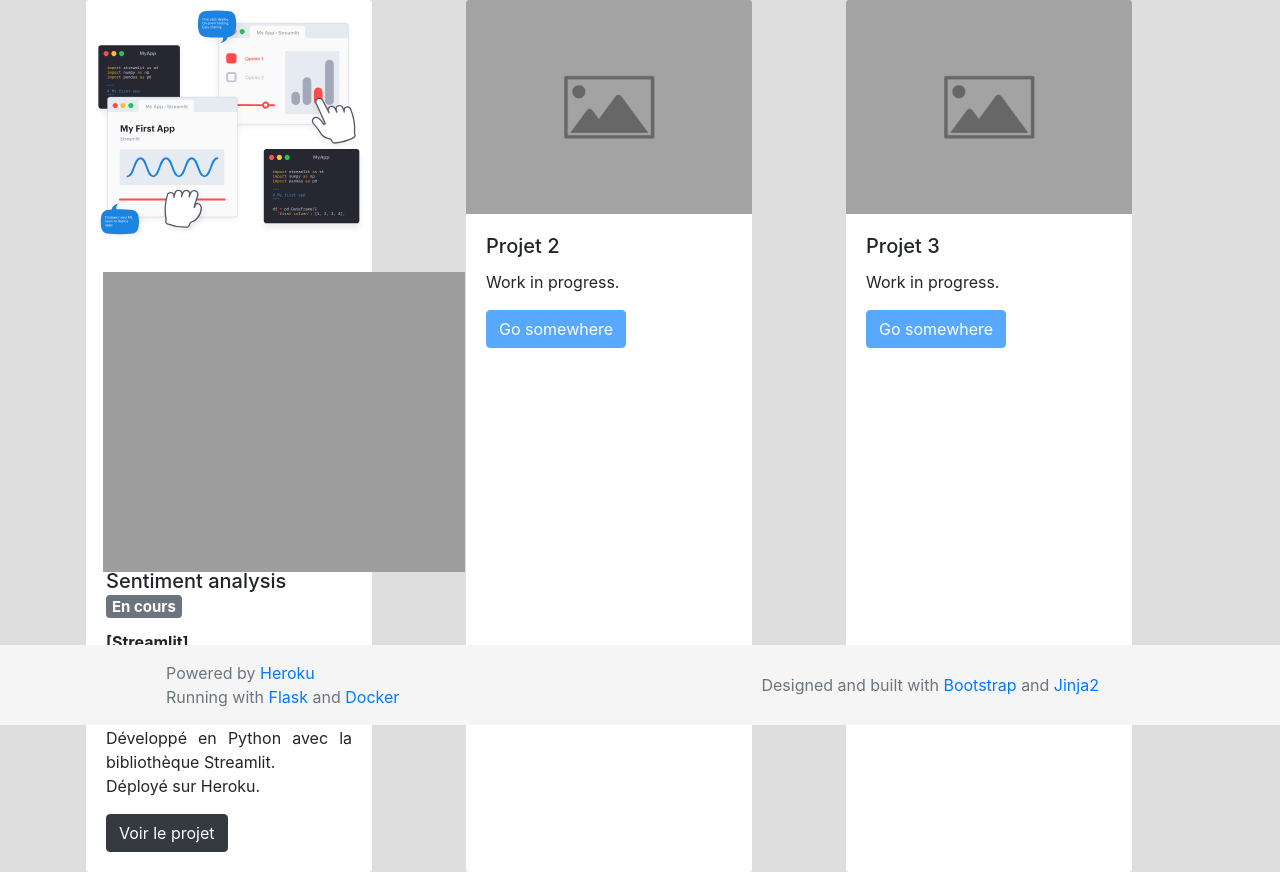
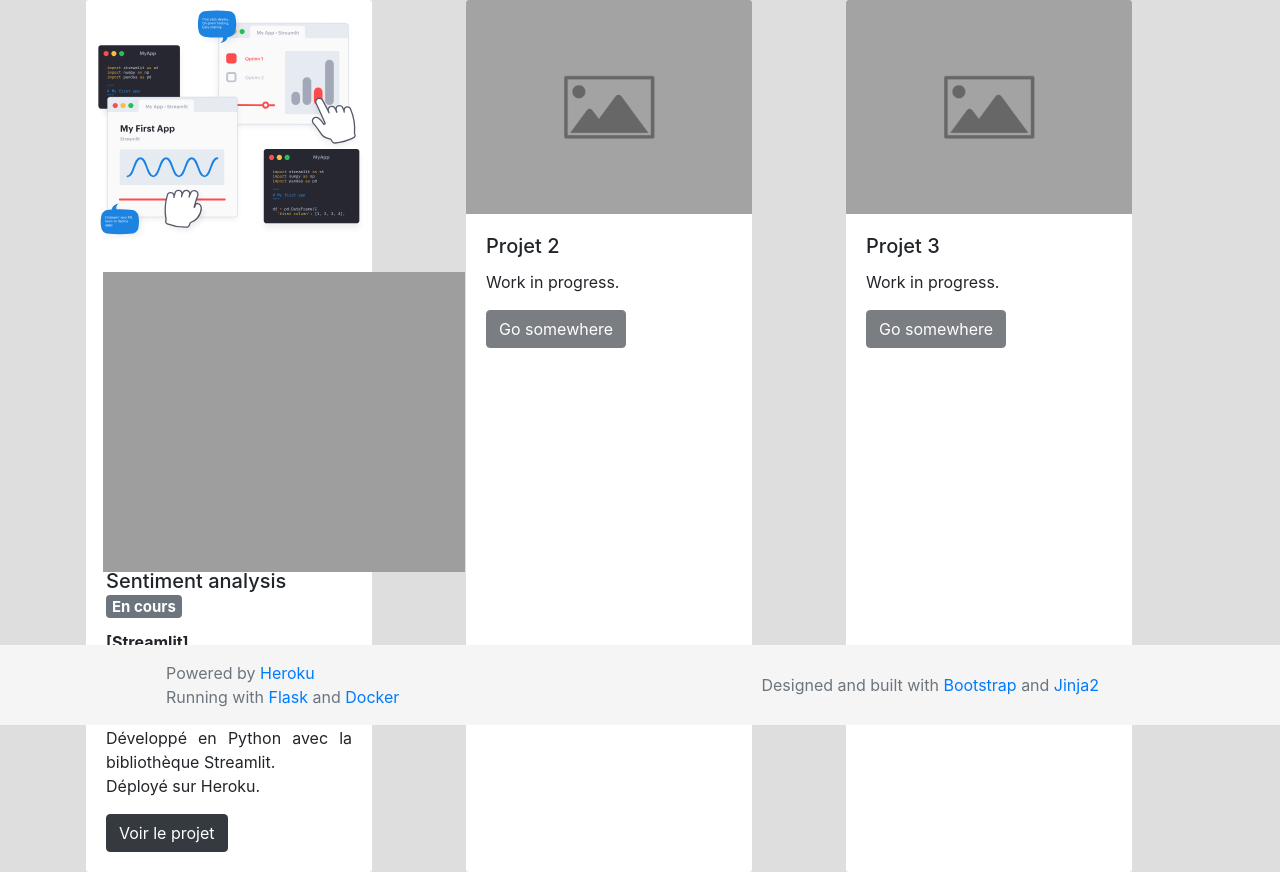
Before and after one commit to elisa-desmetz/MiniProjet_WebApp, a Flask app: page /projets/ in a window 1280 px wide. Shown: the part 75-947 px from the top of the page. Run offline with Flask 2, Linux system fonts and the light colour scheme; grey boxes are pictures that could not be loaded.

Commit message:
Modif boutons

```diff
--- a/src/templates/projets.html
+++ b/src/templates/projets.html
@@ -30,7 +30,7 @@
                     <div class="card-body">
                         <h5 class="card-title">Projet 2</h5>
                         <p class="card-text">Work in progress.</p>
-                        <a href="#" class="btn btn-primary disabled">Go somewhere</a>
+                        <a href="#" class="btn btn-primary btn-dark disabled">Go somewhere</a>
                     </div>
                 </div>
             </div>
@@ -40,7 +40,7 @@
                     <div class="card-body">
                         <h5 class="card-title">Projet 3</h5>
                         <p class="card-text">Work in progress.</p>
-                        <a href="#" class="btn btn-primary disabled">Go somewhere</a>
+                        <a href="#" class="btn btn-primary btn-dark disabled">Go somewhere</a>
                     </div>
                 </div>
             </div>
```
